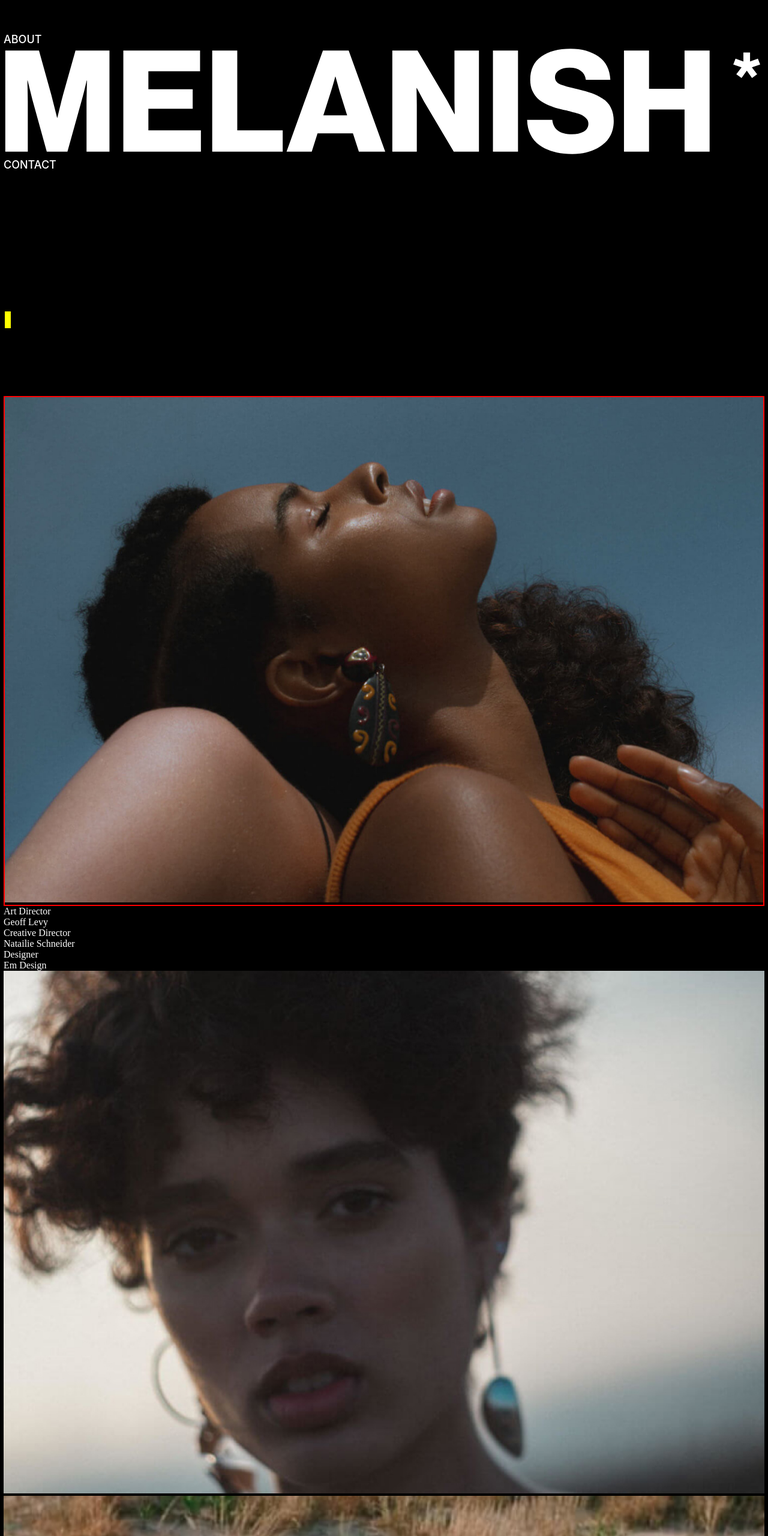
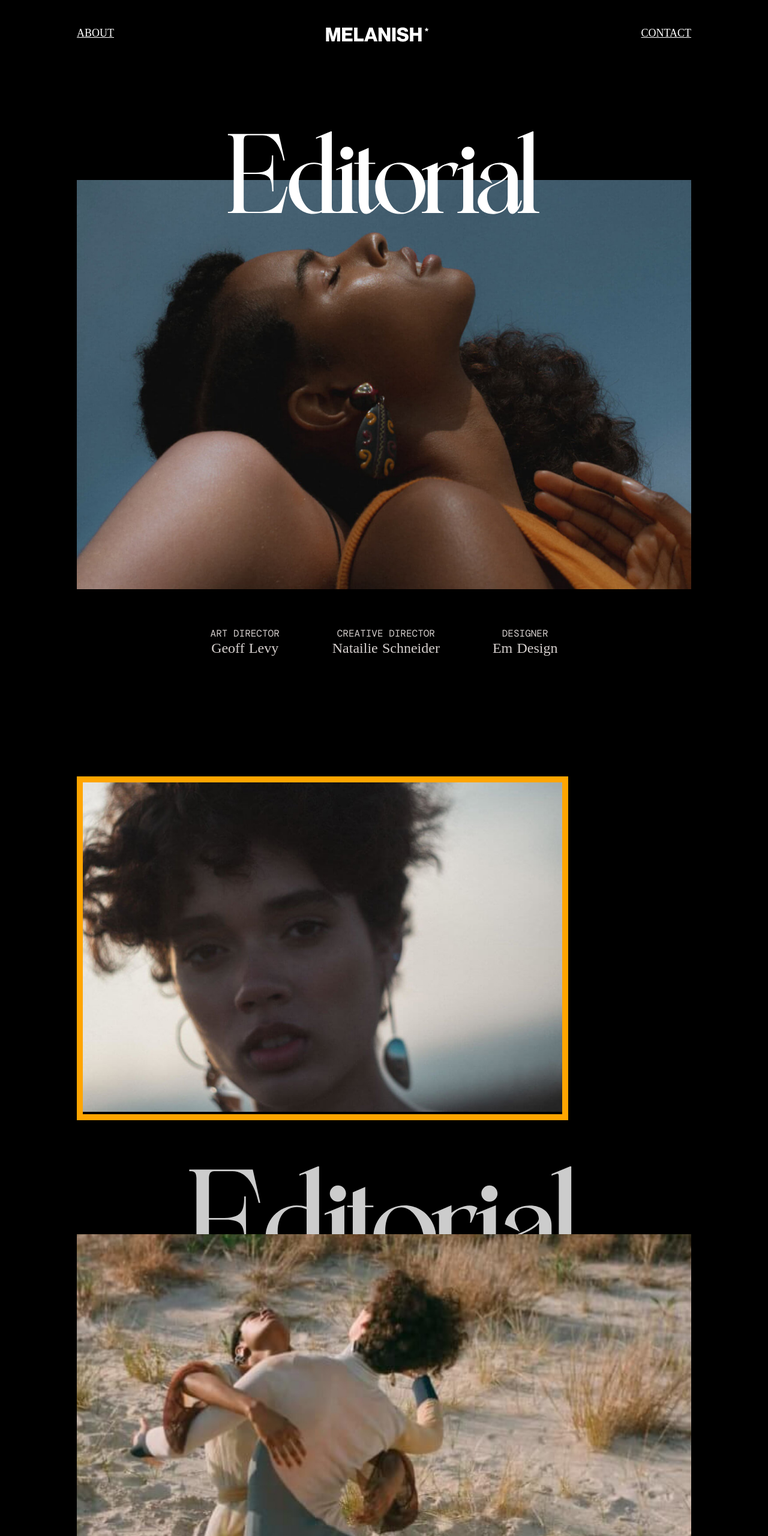
Before and after one commit to ludaalt/MELANISH, a website: page src/index.html in a window 1280 px wide. Shown: the top 2560 px of the page at 60% size. Drawn offline with nearby package versions, Linux system fonts and the light colour scheme; files that its build step writes are made by us from their sources; a web font is replaced by a local one.

Commit message:
refactor: add styles & fonts

```diff
--- a/src/scss/font.scss
+++ b/src/scss/font.scss
@@ -7,3 +7,8 @@
     font-family: "Nympha";
     src : url("./fonts/Nympha.ttf")
 }
+
+@font-face {
+    font-family: "DM Mono";
+    src : url("./fonts/DMMono-Regular.ttf")
+}
--- a/src/scss/style.scss
+++ b/src/scss/style.scss
@@ -1,4 +1,5 @@
 @import './font.scss';
+@import './mixins.scss';
 
 * {
     padding: 0;
@@ -18,53 +19,122 @@ img {
 
 .container {
     margin: 0 auto;
-    max-width: 1268px;
+    width: 80%;
 }
 
-.flex {
+@media screen and (max-width: 700px) {
+    .container {
+        width: 100%;
+    }
+}
+
+%flex-between {
     display: flex;
     justify-content: space-between;
 }
 
+%flex-center {
+    display: flex;
+    justify-content: center;
+}
+
 .header {
-    padding: 55px 0;
-    margin-bottom: 320px;
+    @include position(0 0 180px, 45px 0);
+    @extend %flex-between;
 
     a {
-        color: inherit;
-        text-decoration: none;
-        font-family: 'SFProDisplay Medium';
-
-        font-family: SF Pro Display;
-        font-style: normal;
-        font-weight: 500;
-        font-size: 18px;
-        line-height: 21px;
-        text-transform: uppercase;
+        @include font-pack('SFProDisplay Medium', normal, 500, 18px, 21px, uppercase, inherit);
     }
 }
 
 .main-section {
     position: relative;
-    border: 2px solid red;
 
     &::after {
-        position: absolute;
-        content: url('../img/title.svg');
-        border: 5px solid yellow;
+        @include background('../img/title-white.svg', 80% 80%, center);
+        @include pseudo(absolute, '', -100px, 0, 0, 100%);
+        min-height: 190px;
+    }
+}
+
+.person-section {
+    @extend %flex-center;
+
+    text-align: center;
+    margin: 60px 0 200px;
+
+    p:not(:last-child) {
+        margin-right: 88px;
+    }
+
+    .position {
+        margin-bottom: 8px;
+        @include font-pack('DM Mono', normal, normal, 16px, 121.4%, uppercase, #D6D0CE);
+    }
+
+    .person {
+        @include font-pack('Nympha', normal, normal, 24px, 121.4%, capitalize, #D6D0CE);
+    }
+}
 
 
-        // background: url('../img/title.svg');
-        //background-size: 100% 100%;
+@media screen and (max-width: 700px) {
+    .person-section {
+        flex-direction: column;
 
-        max-width: 70%;
-       // margin: auto;
+        p:not(:last-child) {
+            margin: 0 0 30px;
+        }
+    }
+}
 
-        top: -17%;
-        // right:0;
-        left: 0;
+.pseudo-container {
+    margin: 190px 0;
+    position: relative;
+    text-align: right;
 
-        text-align: center;
+    &::after {
+        @include pseudo(absolute, '', -16%, 0, 0, 100%);
+        z-index: -10;
+        min-height: 190px;
+        @include background('../img/title-gray.svg', 100% 100%, 0% 0%);
 
     }
 }
+
+.foto-container {
+    @extend %flex-between;
+    margin-top: 250px;
+    align-items: center;
+
+    div:nth-child(2) {
+        border: 7px solid green;
+        margin-left: 70px;
+
+        display: flex;
+        flex-direction: column;
+
+        img:first-child {
+            // align-content: right;
+            border: 10px solid pink;
+            padding: 0 0 0 70px;
+            margin-bottom: 330px;
+        }
+
+        img:last-child {
+           padding: 0 70px 0 0;
+        }
+    }
+
+    img {
+        max-width: 575px;
+        max-height: 886px;
+        border: 2px solid purple;
+    }
+}
+
+.foto {
+    border: 10px solid orange;
+    justify-content: flex-start;
+    max-width: 80%;
+}
```
Also changed, not shown: src/fonts/DMMono-Regular.ttf (added).
